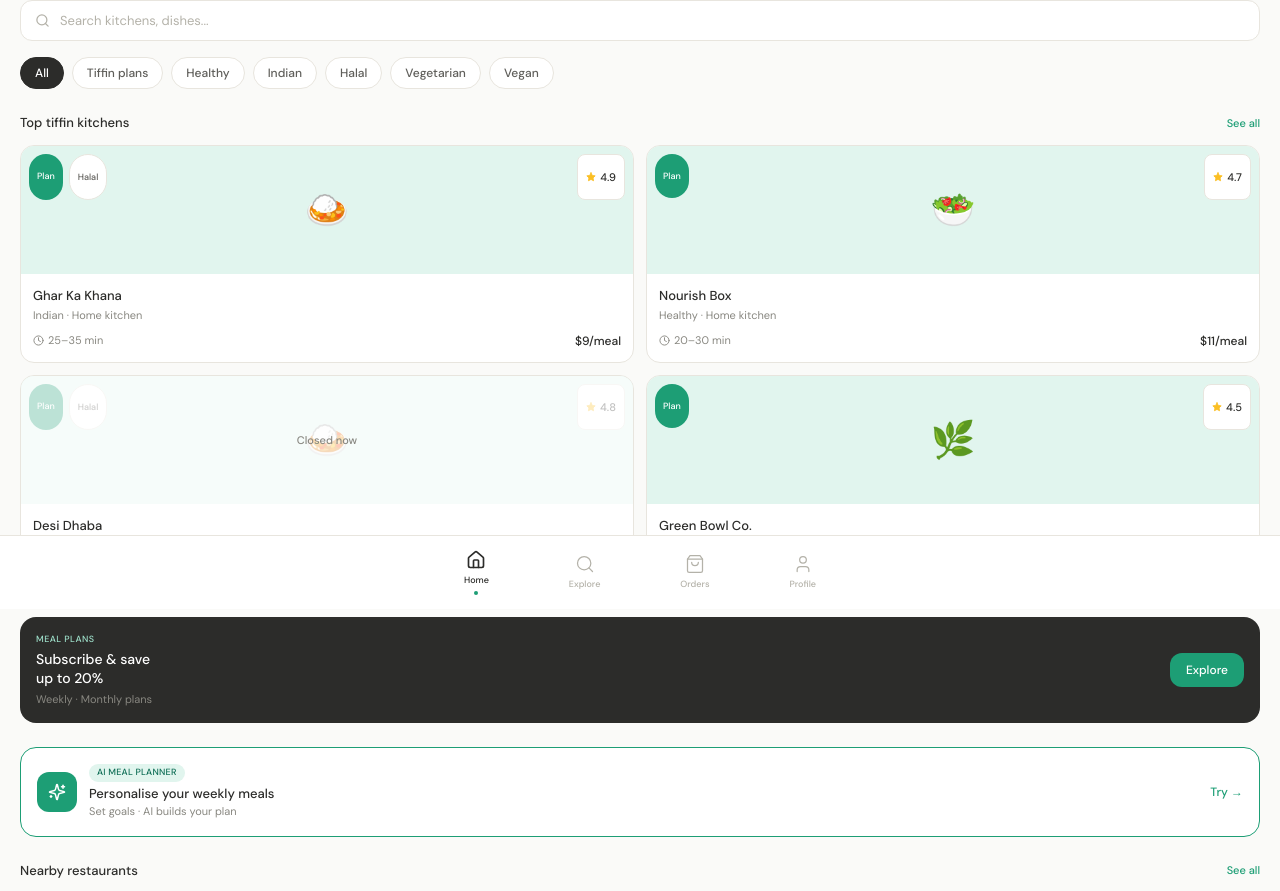
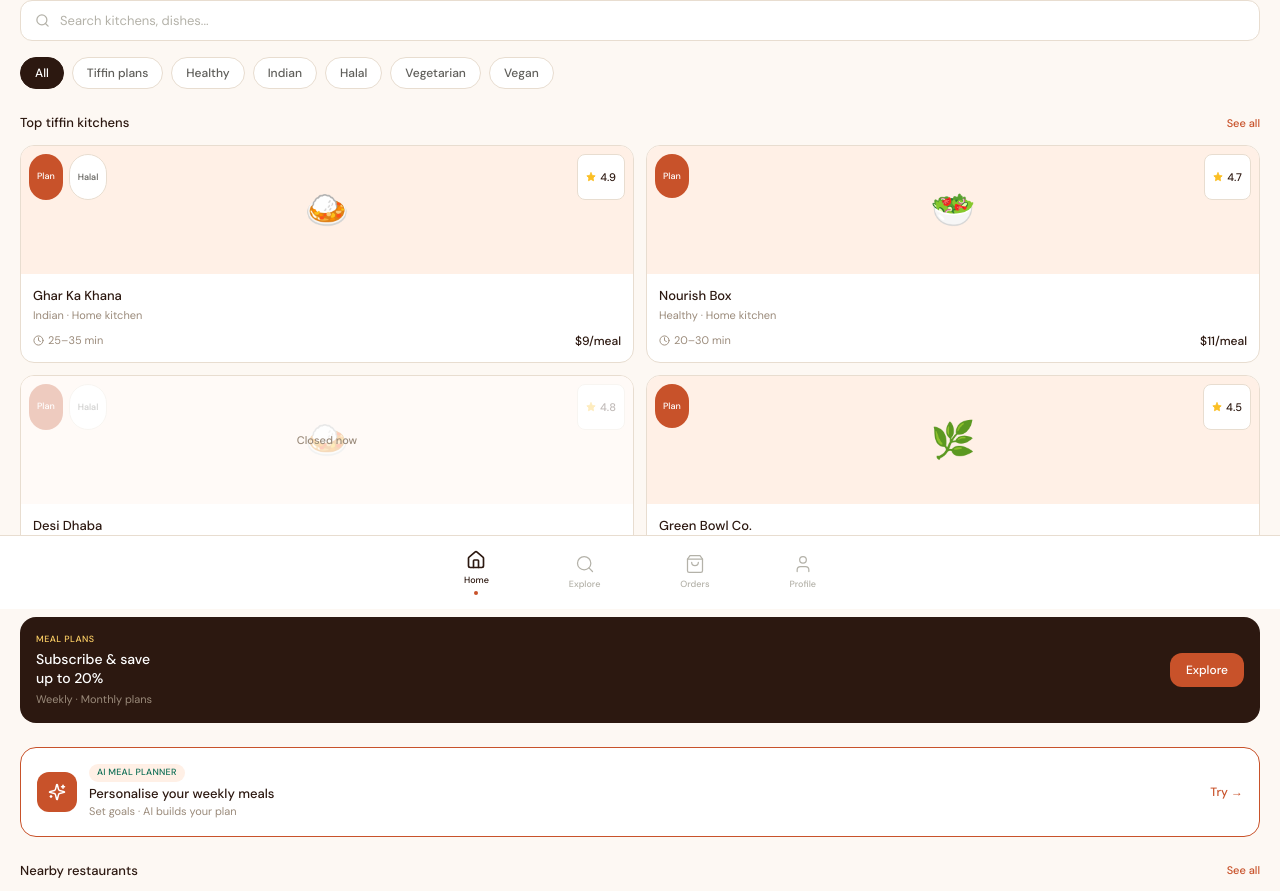
Before and after one commit to mowgli-hue/TIFFINGO, a Next.js app: page / in a window 1280 px wide. Shown: the part 191-1082 px from the top of the page. Built offline with nearby package versions, Linux system fonts and the light colour scheme.

Commit message:
polish: warm terracotta palette across entire app

```diff
--- a/src/app/globals.css
+++ b/src/app/globals.css
@@ -1,18 +1,18 @@
-@import url('https://fonts.googleapis.com/css2?family=DM+Sans:wght@300;400;500&family=DM+Serif+Display:ital@0;1&display=swap');
+@import url('https://fonts.googleapis.com/css2?family=Lora:ital,wght@0,400;0,500;1,400&family=DM+Sans:wght@300;400;500&display=swap');
 
 @tailwind base;
 @tailwind components;
 @tailwind utilities;
 
 :root {
-  --green:    #1D9E75;
-  --green-dk: #0F6E56;
-  --green-lt: #E1F5EE;
-  --dark:     #2C2C2A;
-  --cream:    #FAFAF8;
-  --gray:     #5F5E5A;
-  --gray-lt:  #F1EFE8;
-  --border:   #E8E5DE;
+  --green:    #C8522A;
+  --green-dk: #A03E1A;
+  --green-lt: #FFF0E6;
+  --dark:     #2C1810;
+  --cream:    #FDF8F3;
+  --gray:     #7A6A5A;
+  --gray-lt:  #F5EDE4;
+  --border:   #E8DDD0;
 }
 
 * { box-sizing: border-box; }
@@ -24,42 +24,10 @@ body {
   -webkit-font-smoothing: antialiased;
 }
 
-/* Cards */
-.card {
-  background: #fff;
-  border: 0.5px solid var(--border);
-  border-radius: 14px;
-}
-
-/* Green pill badge */
-.badge-green {
-  display: inline-flex;
-  align-items: center;
-  gap: 4px;
-  background: var(--green-lt);
-  color: var(--green-dk);
-  font-size: 10px;
-  font-weight: 500;
-  padding: 3px 10px;
-  border-radius: 20px;
-}
-
-/* Input base */
-input, select, textarea {
-  outline: none;
-  font-family: inherit;
-}
-
-input:focus, select:focus, textarea:focus {
-  border-color: var(--green) !important;
-  box-shadow: 0 0 0 3px rgba(29, 158, 117, 0.08);
-}
-
-/* Scrollbar */
+.card { background: #fff; border: 0.5px solid var(--border); border-radius: 14px; }
+.badge-green { display: inline-flex; align-items: center; gap: 4px; background: var(--green-lt); color: var(--green-dk); font-size: 10px; font-weight: 500; padding: 3px 10px; border-radius: 20px; }
+input, select, textarea { outline: none; font-family: inherit; }
+input:focus, select:focus, textarea:focus { border-color: var(--green) !important; box-shadow: 0 0 0 3px rgba(200,82,42,0.08); }
 ::-webkit-scrollbar { width: 4px; height: 4px; }
 ::-webkit-scrollbar-track { background: transparent; }
 ::-webkit-scrollbar-thumb { background: var(--border); border-radius: 2px; }
-
-/* Page transitions */
-.page-enter { opacity: 0; transform: translateY(8px); }
-.page-enter-active { opacity: 1; transform: translateY(0); transition: all 0.25s ease; }
--- a/src/app/page.tsx
+++ b/src/app/page.tsx
@@ -40,32 +40,32 @@ export default function HomePage() {
   const restaurants    = MOCK_KITCHENS.filter(k => k.type === 'restaurant');
 
   return (
-    <div className="min-h-screen bg-[#FAFAF8] pb-24">
+    <div className="min-h-screen bg-[#FDF8F3] pb-24">
       {/* ── Header ── */}
-      <div className="bg-[#FAFAF8] px-5 pt-14 pb-4">
+      <div className="bg-[#FDF8F3] px-5 pt-14 pb-4">
         {/* Location row */}
         <div className="flex items-center gap-1.5 mb-3">
-          <div className="w-2 h-2 rounded-full bg-[#1D9E75]" />
+          <div className="w-2 h-2 rounded-full bg-[#C8522A]" />
           <span className="text-[12px] text-[#5F5E5A]">Vancouver, BC</span>
-          <ChevronDown size={12} className="text-[#888780]" />
+          <ChevronDown size={12} className="text-[#9A8A7A]" />
         </div>
 
         {/* Greeting */}
-        <h1 className="font-serif text-[26px] text-[#2C2C2A] leading-tight mb-1">
+        <h1 className="font-serif text-[26px] text-[#2C1810] leading-tight mb-1">
           {greeting},<br />
-          <em className="text-[#1D9E75]">{firstName}.</em>
+          <em className="text-[#C8522A]">{firstName}.</em>
         </h1>
-        <p className="text-[13px] text-[#888780] mb-4">What are you eating today?</p>
+        <p className="text-[13px] text-[#9A8A7A] mb-4">What's cooking today? 🍲</p>
 
         {/* Search */}
-        <div className="flex items-center gap-2.5 bg-white border border-[#E8E5DE] rounded-xl px-3.5 py-2.5">
+        <div className="flex items-center gap-2.5 bg-white border border-[#E8DDD0] rounded-xl px-3.5 py-2.5">
           <Search size={15} className="text-[#B4B2A9] flex-shrink-0" />
           <input
             type="text"
             placeholder="Search kitchens, dishes..."
             value={searchQuery}
             onChange={e => setSearchQuery(e.target.value)}
-            className="flex-1 text-[13px] text-[#2C2C2A] placeholder-[#B4B2A9] bg-transparent border-none outline-none"
+            className="flex-1 text-[13px] text-[#2C1810] placeholder-[#B4B2A9] bg-transparent border-none outline-none"
           />
         </div>
       </div>
@@ -80,8 +80,8 @@ export default function HomePage() {
               className={clsx(
                 'flex-shrink-0 px-3.5 py-1.5 rounded-full text-[12px] font-medium border transition-all',
                 activeCategory === cat
-                  ? 'bg-[#2C2C2A] text-white border-[#2C2C2A]'
-                  : 'bg-white text-[#5F5E5A] border-[#E8E5DE]'
+                  ? 'bg-[#2C1810] text-white border-[#2C1810]'
+                  : 'bg-white text-[#5F5E5A] border-[#E8DDD0]'
               )}
             >
               {cat}
@@ -93,14 +93,14 @@ export default function HomePage() {
       {searchQuery ? (
         /* ── Search results ── */
         <div className="px-5">
-          <p className="text-[12px] text-[#888780] mb-3">{filtered.length} result{filtered.length !== 1 ? 's' : ''} for "{searchQuery}"</p>
+          <p className="text-[12px] text-[#9A8A7A] mb-3">{filtered.length} result{filtered.length !== 1 ? 's' : ''} for "{searchQuery}"</p>
           <div className="grid grid-cols-2 gap-3">
             {filtered.map(k => <KitchenCard key={k.id} kitchen={k} />)}
           </div>
           {filtered.length === 0 && (
             <div className="text-center py-12">
-              <p className="text-[14px] font-medium text-[#2C2C2A] mb-1">No results found</p>
-              <p className="text-[12px] text-[#888780]">Try a different search term</p>
+              <p className="text-[14px] font-medium text-[#2C1810] mb-1">No results found</p>
+              <p className="text-[12px] text-[#9A8A7A]">Try a different search term</p>
             </div>
           )}
         </div>
@@ -109,8 +109,8 @@ export default function HomePage() {
           {/* ── Tiffin kitchens ── */}
           <div className="px-5 mb-6">
             <div className="flex items-center justify-between mb-3">
-              <h2 className="text-[13px] font-medium text-[#2C2C2A]">Top tiffin kitchens</h2>
-              <Link href="/explore" className="text-[11px] text-[#1D9E75] font-medium">See all</Link>
+              <h2 className="text-[13px] font-medium text-[#2C1810]">Top tiffin kitchens</h2>
+              <Link href="/explore" className="text-[11px] text-[#C8522A] font-medium">See all</Link>
             </div>
             <div className="grid grid-cols-2 gap-3">
               {tiffinKitchens.map(k => <KitchenCard key={k.id} kitchen={k} />)}
@@ -120,13 +120,13 @@ export default function HomePage() {
           {/* ── Subscription promo ── */}
           <div className="px-5 mb-6">
             <Link href="/explore?filter=tiffin">
-              <div className="bg-[#2C2C2A] rounded-2xl p-4 flex items-center justify-between">
+              <div className="bg-[#2C1810] rounded-2xl p-4 flex items-center justify-between">
                 <div>
-                  <p className="text-[9px] font-medium text-[#9FE1CB] tracking-wider mb-1">MEAL PLANS</p>
+                  <p className="text-[9px] font-medium text-[#FFD166] tracking-wider mb-1">MEAL PLANS</p>
                   <p className="text-[14px] font-medium text-white leading-snug">Subscribe &amp; save<br />up to 20%</p>
-                  <p className="text-[11px] text-[#888780] mt-0.5">Weekly · Monthly plans</p>
+                  <p className="text-[11px] text-[#9A8A7A] mt-0.5">Weekly · Monthly plans</p>
                 </div>
-                <button className="bg-[#1D9E75] text-white px-4 py-2 rounded-xl text-[12px] font-medium flex-shrink-0">
+                <button className="bg-[#C8522A] text-white px-4 py-2 rounded-xl text-[12px] font-medium flex-shrink-0">
                   Explore
                 </button>
               </div>
@@ -136,18 +136,18 @@ export default function HomePage() {
           {/* ── AI Planner promo ── */}
           <div className="px-5 mb-6">
             <Link href="/planner">
-              <div className="bg-white border border-[#1D9E75] rounded-2xl p-4 flex items-center gap-3">
-                <div className="w-10 h-10 rounded-xl bg-[#1D9E75] flex items-center justify-center flex-shrink-0">
+              <div className="bg-white border border-[#C8522A] rounded-2xl p-4 flex items-center gap-3">
+                <div className="w-10 h-10 rounded-xl bg-[#C8522A] flex items-center justify-center flex-shrink-0">
                   <Sparkles size={18} className="text-white" />
                 </div>
                 <div className="flex-1">
                   <div className="flex items-center gap-1.5 mb-0.5">
-                    <span className="text-[9px] font-medium text-[#0F6E56] bg-[#E1F5EE] px-2 py-0.5 rounded-full tracking-wide">AI MEAL PLANNER</span>
+                    <span className="text-[9px] font-medium text-[#0F6E56] bg-[#FFF0E6] px-2 py-0.5 rounded-full tracking-wide">AI MEAL PLANNER</span>
                   </div>
-                  <p className="text-[13px] font-medium text-[#2C2C2A]">Personalise your weekly meals</p>
-                  <p className="text-[11px] text-[#888780]">Set goals · AI builds your plan</p>
+                  <p className="text-[13px] font-medium text-[#2C1810]">Personalise your weekly meals</p>
+                  <p className="text-[11px] text-[#9A8A7A]">Set goals · AI builds your plan</p>
                 </div>
-                <span className="text-[#1D9E75] text-[12px] font-medium">Try →</span>
+                <span className="text-[#C8522A] text-[12px] font-medium">Try →</span>
               </div>
             </Link>
           </div>
@@ -155,23 +155,23 @@ export default function HomePage() {
           {/* ── Nearby restaurants ── */}
           <div className="px-5 mb-6">
             <div className="flex items-center justify-between mb-3">
-              <h2 className="text-[13px] font-medium text-[#2C2C2A]">Nearby restaurants</h2>
-              <Link href="/explore?filter=restaurant" className="text-[11px] text-[#1D9E75] font-medium">See all</Link>
+              <h2 className="text-[13px] font-medium text-[#2C1810]">Nearby restaurants</h2>
+              <Link href="/explore?filter=restaurant" className="text-[11px] text-[#C8522A] font-medium">See all</Link>
             </div>
             <div className="space-y-2.5">
               {restaurants.map(k => (
                 <Link key={k.id} href={`/kitchen/${k.id}`}>
-                  <div className="bg-white border border-[#E8E5DE] rounded-2xl p-3.5 flex items-center gap-3 hover:border-[#1D9E75] transition-colors">
+                  <div className="bg-white border border-[#E8DDD0] rounded-2xl p-3.5 flex items-center gap-3 hover:border-[#C8522A] transition-colors">
                     <div className={clsx('w-12 h-12 rounded-xl flex items-center justify-center text-xl flex-shrink-0', 'bg-[#FAEEDA]')}>
                       🍛
                     </div>
                     <div className="flex-1">
-                      <p className="text-[13px] font-medium text-[#2C2C2A]">{k.name}</p>
-                      <p className="text-[11px] text-[#888780]">{k.cuisine} · {k.deliveryTime}</p>
+                      <p className="text-[13px] font-medium text-[#2C1810]">{k.name}</p>
+                      <p className="text-[11px] text-[#9A8A7A]">{k.cuisine} · {k.deliveryTime}</p>
                     </div>
                     <div className="text-right">
-                      <p className="text-[12px] font-medium text-[#2C2C2A]">${k.pricePerMeal}/meal</p>
-                      <p className="text-[10px] text-[#888780]">★ {k.rating}</p>
+                      <p className="text-[12px] font-medium text-[#2C1810]">${k.pricePerMeal}/meal</p>
+                      <p className="text-[10px] text-[#9A8A7A]">★ {k.rating}</p>
                     </div>
                   </div>
                 </Link>
--- a/src/components/KitchenCard.tsx
+++ b/src/components/KitchenCard.tsx
@@ -12,7 +12,7 @@ export default function KitchenCard({ kitchen }: { kitchen: Kitchen }) {
         <div
           className={clsx(
             'h-32 flex items-center justify-center text-4xl relative',
-            kitchen.type === 'tiffin' ? 'bg-[#E1F5EE]' : 'bg-[#FAEEDA]'
+            kitchen.type === 'tiffin' ? 'bg-[#FFF0E6]' : 'bg-[#FAEEDA]'
           )}
         >
           <span>{kitchen.cuisine === 'Healthy' ? '🥗' : kitchen.cuisine === 'Vegan' ? '🌿' : '🍛'}</span>
@@ -20,43 +20,43 @@ export default function KitchenCard({ kitchen }: { kitchen: Kitchen }) {
           {/* Badges */}
           <div className="absolute top-2 left-2 flex gap-1.5">
             {kitchen.type === 'tiffin' && (
-              <span className="bg-[#1D9E75] text-white text-[9px] font-medium px-2 py-0.5 rounded-full">
+              <span className="bg-[#C8522A] text-white text-[9px] font-medium px-2 py-0.5 rounded-full">
                 Plan
               </span>
             )}
             {kitchen.isHalal && (
-              <span className="bg-white text-[#5F5E5A] text-[9px] font-medium px-2 py-0.5 rounded-full border border-[#E8E5DE]">
+              <span className="bg-white text-[#5F5E5A] text-[9px] font-medium px-2 py-0.5 rounded-full border border-[#E8DDD0]">
                 Halal
               </span>
             )}
           </div>
 
           {/* Rating */}
-          <div className="absolute top-2 right-2 bg-white rounded-lg px-2 py-0.5 flex items-center gap-1 border border-[#E8E5DE]">
+          <div className="absolute top-2 right-2 bg-white rounded-lg px-2 py-0.5 flex items-center gap-1 border border-[#E8DDD0]">
             <Star size={10} className="fill-amber-400 text-amber-400" />
-            <span className="text-[11px] font-medium text-[#2C2C2A]">{kitchen.rating}</span>
+            <span className="text-[11px] font-medium text-[#2C1810]">{kitchen.rating}</span>
           </div>
 
           {/* Closed overlay */}
           {!kitchen.isOpen && (
             <div className="absolute inset-0 bg-white/70 flex items-center justify-center">
-              <span className="text-[11px] font-medium text-[#888780]">Closed now</span>
+              <span className="text-[11px] font-medium text-[#9A8A7A]">Closed now</span>
             </div>
           )}
         </div>
 
         {/* Body */}
         <div className="p-3">
-          <h3 className="text-[13px] font-medium text-[#2C2C2A] mb-0.5">{kitchen.name}</h3>
-          <p className="text-[11px] text-[#888780] mb-2">{kitchen.cuisine} · {kitchen.type === 'tiffin' ? 'Home kitchen' : 'Restaurant'}</p>
+          <h3 className="text-[13px] font-medium text-[#2C1810] mb-0.5">{kitchen.name}</h3>
+          <p className="text-[11px] text-[#9A8A7A] mb-2">{kitchen.cuisine} · {kitchen.type === 'tiffin' ? 'Home kitchen' : 'Restaurant'}</p>
 
           <div className="flex items-center justify-between">
-            <div className="flex items-center gap-1 text-[#888780]">
+            <div className="flex items-center gap-1 text-[#9A8A7A]">
               <Clock size={11} />
               <span className="text-[11px]">{kitchen.deliveryTime ?? '30 min'}</span>
             </div>
             {kitchen.pricePerMeal && (
-              <span className="text-[12px] font-medium text-[#2C2C2A]">${kitchen.pricePerMeal}/meal</span>
+              <span className="text-[12px] font-medium text-[#2C1810]">${kitchen.pricePerMeal}/meal</span>
             )}
           </div>
         </div>
--- a/src/components/NavBar.tsx
+++ b/src/components/NavBar.tsx
@@ -18,7 +18,7 @@ export default function NavBar() {
   const cartCount = items.reduce((s, i) => s + i.quantity, 0);
 
   return (
-    <nav className="fixed bottom-0 left-0 right-0 z-50 bg-white border-t border-[#E8E5DE]">
+    <nav className="fixed bottom-0 left-0 right-0 z-50 bg-white border-t border-[#E8DDD0]">
       <div className="max-w-md mx-auto flex items-center justify-around px-2 py-2 pb-safe">
         {NAV.map(({ href, icon: Icon, label }) => {
           const active = pathname === href || (href !== '/' && pathname.startsWith(href));
@@ -28,21 +28,21 @@ export default function NavBar() {
               href={href}
               className={clsx(
                 'flex flex-col items-center gap-1 px-4 py-1.5 rounded-xl transition-all',
-                active ? 'text-[#2C2C2A]' : 'text-[#B4B2A9]'
+                active ? 'text-[#2C1810]' : 'text-[#B4B2A9]'
               )}
             >
               <div className="relative">
                 <Icon size={20} strokeWidth={active ? 2 : 1.5} />
                 {href === '/orders' && cartCount > 0 && (
-                  <span className="absolute -top-1 -right-1.5 bg-[#1D9E75] text-white text-[9px] font-medium w-4 h-4 rounded-full flex items-center justify-center">
+                  <span className="absolute -top-1 -right-1.5 bg-[#C8522A] text-white text-[9px] font-medium w-4 h-4 rounded-full flex items-center justify-center">
                     {cartCount}
                   </span>
                 )}
               </div>
-              <span className={clsx('text-[9px] font-medium', active ? 'text-[#2C2C2A]' : 'text-[#B4B2A9]')}>
+              <span className={clsx('text-[9px] font-medium', active ? 'text-[#2C1810]' : 'text-[#B4B2A9]')}>
                 {label}
               </span>
-              {active && <div className="w-1 h-1 rounded-full bg-[#1D9E75]" />}
+              {active && <div className="w-1 h-1 rounded-full bg-[#C8522A]" />}
             </Link>
           );
         })}
```
Also changed, not shown: src/app/checkout/page.tsx (+40 -40 lines), src/app/confirmation/page.tsx (+21 -21 lines), src/app/explore/page.tsx (+9 -9 lines), src/app/planner/page.tsx (+29 -29 lines), src/app/profile/page.tsx (+13 -13 lines), src/components/CartDrawer.tsx (+14 -14 lines), src/components/PlanCard.tsx (+7 -7 lines).
